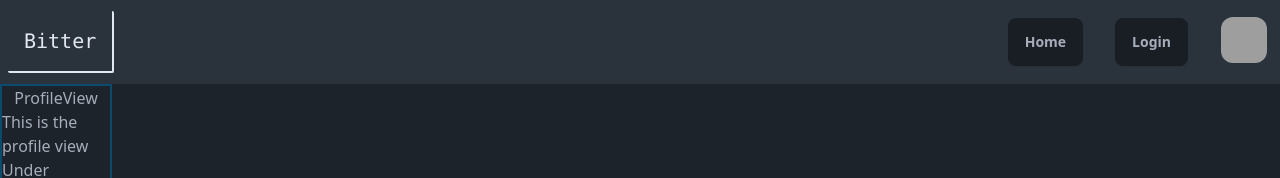
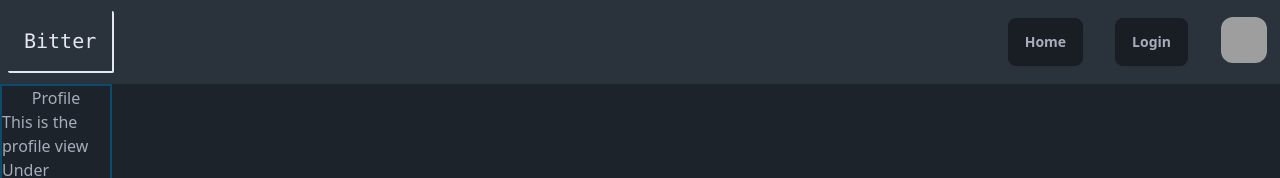
Before and after one commit to Decedis/Bitter, a React (Vite) app: page /profile in a window 1280 px wide. Shown: the top 178 px of the page. Built offline with nearby package versions, Linux system fonts and the light colour scheme; grey boxes are pictures that could not be loaded.

Commit message:
Add logic comments in ProfileView component

```diff
--- a/src/Components/Profile.tsx
+++ /dev/null
@@ -1,22 +0,0 @@
-import { UserIcon } from "@heroicons/react/24/outline";
-import { UserContext } from "../Providers/FakeAuthProvider";
-import { useContext } from "react";
-
-export const Profile = () => {
-  const { user } = useContext(UserContext);
-
-  return (
-    <div className="border-2 border-black rounded-md w-60 h-auto ml-4 p-2 flex flex-col items-start gap-2">
-      <div className="border-2 rounded-full border-black p-2 mx-auto mb-3">
-        <UserIcon className="h-10 w-10 " />
-      </div>
-      <h2>Name: {user?.userName}</h2>
-
-      <h3>Bio:</h3>
-      <div className="border-t-2 border-black w-full flex place-content-between">
-        <div className="created">Created: 0</div>
-        <div className="comments">Comments: 0</div>
-      </div>
-    </div>
-  );
-};
--- a/src/Components/ProfileView.tsx
+++ b/src/Components/ProfileView.tsx
@@ -1,7 +1,18 @@
+import { useAuth } from "../Providers/FakeAuthProvider";
+
 export const ProfileView = () => {
+  const user = useAuth().user;
+  //postQuery
+  //filter postQuery by user.id as defined by route
+  //the route should be the API endpoint of currentUser when clicking the `profile` button
+  //the route should be the API endpoint of selectedUser when clicking userName on select posts
+
+  //if API endpoint === user.id, then allow image changes via url selection, given that the url must follow a given pattern
+
+  const userName = user ? user.userName : "";
   return (
     <div className="flex flex-col justify-center items-center min-h-18 max-w-28 border-sky-900 border-solid border-2 ">
-      <h1>ProfileView</h1>
+      <h1>{userName} Profile</h1>
       <p>This is the profile view</p>
       <div>Under Construction</div>
     </div>
```
Also changed, not shown: 1 other file (tests, documents, lock files or other folders).
